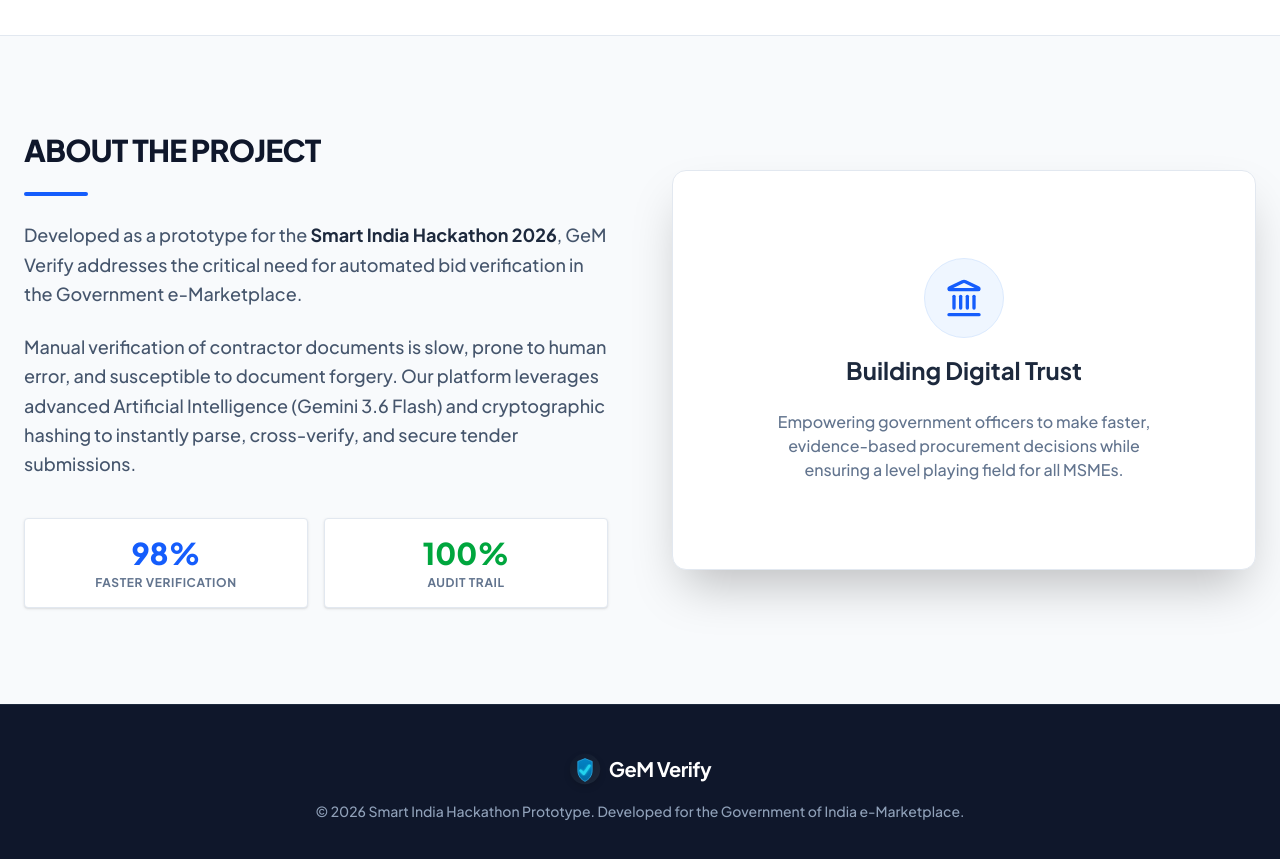
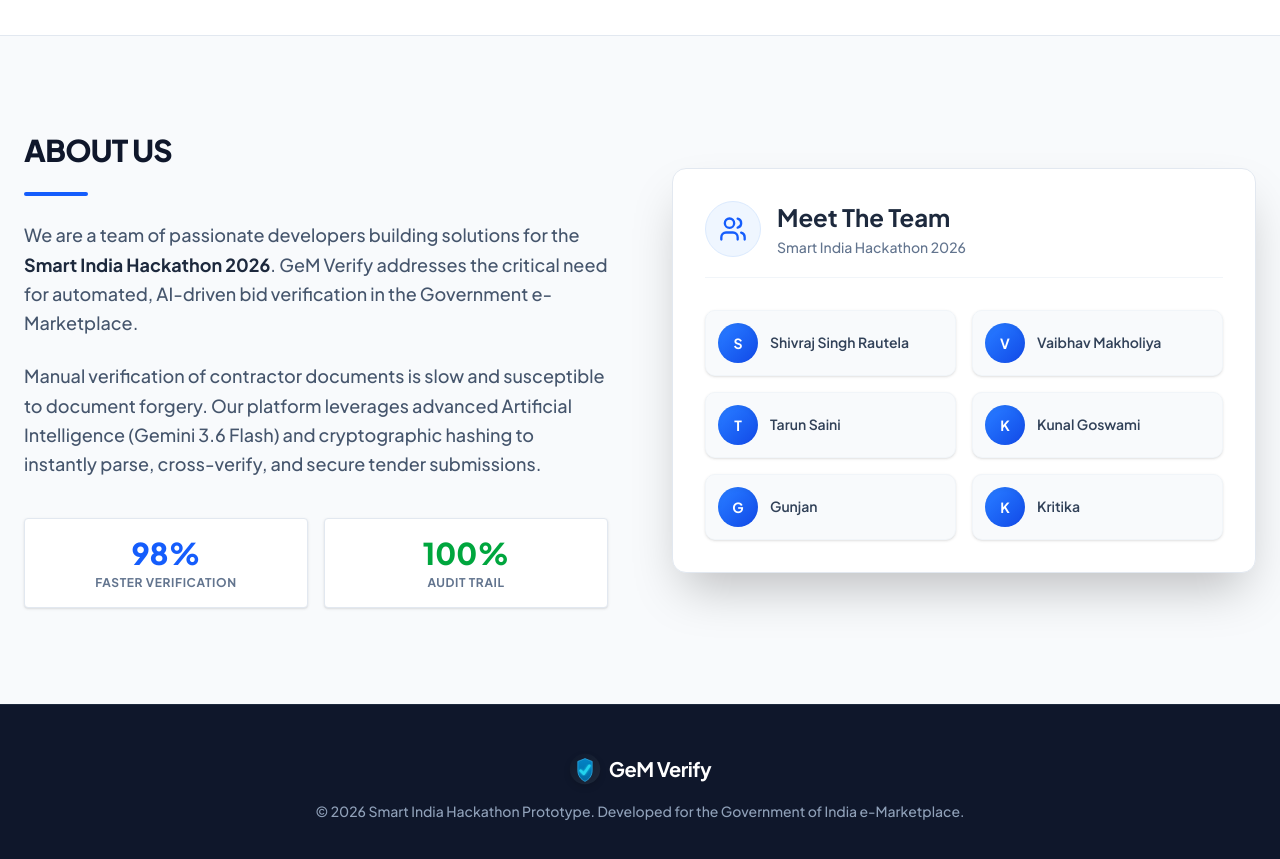
Before and after one commit to shivrajrautela/GeMhackathon, a Next.js app in the folder frontend/: page / in a window 1280 px wide. Shown: the part 1520-2379 px from the top of the page. Built offline with nearby package versions, Linux system fonts and the light colour scheme.

Commit message:
feat: update About section with team members for hackathon

```diff
--- a/frontend/src/app/page.tsx
+++ b/frontend/src/app/page.tsx
@@ -2,7 +2,7 @@
 
 import Link from 'next/link';
 import { useRouter } from 'next/navigation';
-import { ShieldCheck, FileText, Zap, Lock, ChevronRight, Activity, Search, ChevronDown, User, Landmark, Sparkles, CheckCircle, XCircle } from 'lucide-react';
+import { ShieldCheck, FileText, Zap, Lock, ChevronRight, Activity, Search, ChevronDown, User, Users, Landmark, Sparkles, CheckCircle, XCircle } from 'lucide-react';
 import {
   DropdownMenu,
   DropdownMenuContent,
@@ -236,13 +236,13 @@
       <section id="about" className="py-24 px-6 bg-slate-50 border-t border-slate-200">
         <div className="max-w-7xl mx-auto grid md:grid-cols-2 gap-16 items-center">
           <div className="space-y-6">
-            <h2 className="text-3xl font-extrabold tracking-tight text-slate-900 uppercase">About The Project</h2>
+            <h2 className="text-3xl font-extrabold tracking-tight text-slate-900 uppercase">About Us</h2>
             <div className="w-16 h-1 bg-blue-600 rounded"></div>
             <p className="text-slate-600 text-lg leading-relaxed font-medium">
-              Developed as a prototype for the <strong className="text-slate-800">Smart India Hackathon 2026</strong>, GeM Verify addresses the critical need for automated bid verification in the Government e-Marketplace.
+              We are a team of passionate developers building solutions for the <strong className="text-slate-800">Smart India Hackathon 2026</strong>. GeM Verify addresses the critical need for automated, AI-driven bid verification in the Government e-Marketplace.
             </p>
             <p className="text-slate-600 text-lg leading-relaxed font-medium">
-              Manual verification of contractor documents is slow, prone to human error, and susceptible to document forgery. Our platform leverages advanced Artificial Intelligence (Gemini 3.6 Flash) and cryptographic hashing to instantly parse, cross-verify, and secure tender submissions.
+              Manual verification of contractor documents is slow and susceptible to document forgery. Our platform leverages advanced Artificial Intelligence (Gemini 3.6 Flash) and cryptographic hashing to instantly parse, cross-verify, and secure tender submissions.
             </p>
             <div className="pt-4 flex gap-4">
               <div className="bg-white p-4 rounded border border-slate-200 shadow-sm flex-1 text-center">
@@ -255,16 +255,36 @@
               </div>
             </div>
           </div>
-          <div className="relative h-[400px] rounded-xl overflow-hidden shadow-2xl border border-slate-200 bg-white flex items-center justify-center p-8">
+          <div className="relative rounded-xl overflow-hidden shadow-2xl border border-slate-200 bg-white p-8">
             <div className="absolute inset-0 bg-grid-slate-100 [mask-image:linear-gradient(0deg,white,rgba(255,255,255,0.6))]"></div>
-            <div className="relative z-10 text-center space-y-6">
-              <div className="inline-flex h-20 w-20 items-center justify-center rounded-full bg-blue-50 border border-blue-100 mb-4">
-                <Landmark className="h-10 w-10 text-blue-600" />
+            <div className="relative z-10">
+              <div className="flex items-center gap-4 mb-8 border-b border-slate-100 pb-5">
+                <div className="inline-flex h-14 w-14 items-center justify-center rounded-full bg-blue-50 border border-blue-100">
+                  <Users className="h-7 w-7 text-blue-600" />
+                </div>
+                <div>
+                  <h3 className="text-2xl font-bold text-slate-800">Meet The Team</h3>
+                  <p className="text-sm font-medium text-slate-500 mt-1">Smart India Hackathon 2026</p>
+                </div>
               </div>
-              <h3 className="text-2xl font-bold text-slate-800">Building Digital Trust</h3>
-              <p className="text-slate-500 font-medium max-w-sm mx-auto">
-                Empowering government officers to make faster, evidence-based procurement decisions while ensuring a level playing field for all MSMEs.
-              </p>
+
+              <ul className="grid grid-cols-1 sm:grid-cols-2 gap-4">
+                {[
+                  "Shivraj Singh Rautela",
+                  "Vaibhav Makholiya",
+                  "Tarun Saini",
+                  "Kunal Goswami",
+                  "Gunjan",
+                  "Kritika"
+                ].map((name, i) => (
+                  <li key={i} className="flex items-center gap-3 bg-slate-50 border border-slate-100 p-3 rounded-lg shadow-sm hover:border-blue-300 transition-colors group cursor-default">
+                    <div className="h-10 w-10 rounded-full bg-gradient-to-br from-blue-500 to-blue-700 flex items-center justify-center text-white font-bold text-sm shadow-inner shrink-0 group-hover:scale-110 transition-transform">
+                      {name.charAt(0)}
+                    </div>
+                    <span className="font-semibold text-slate-700 text-sm leading-tight">{name}</span>
+                  </li>
+                ))}
+              </ul>
             </div>
           </div>
         </div>
```
